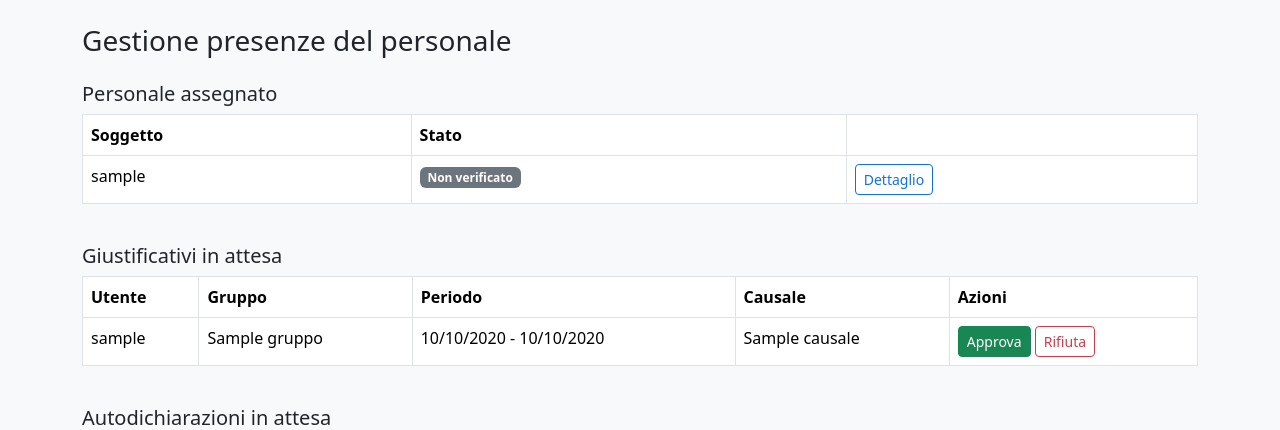
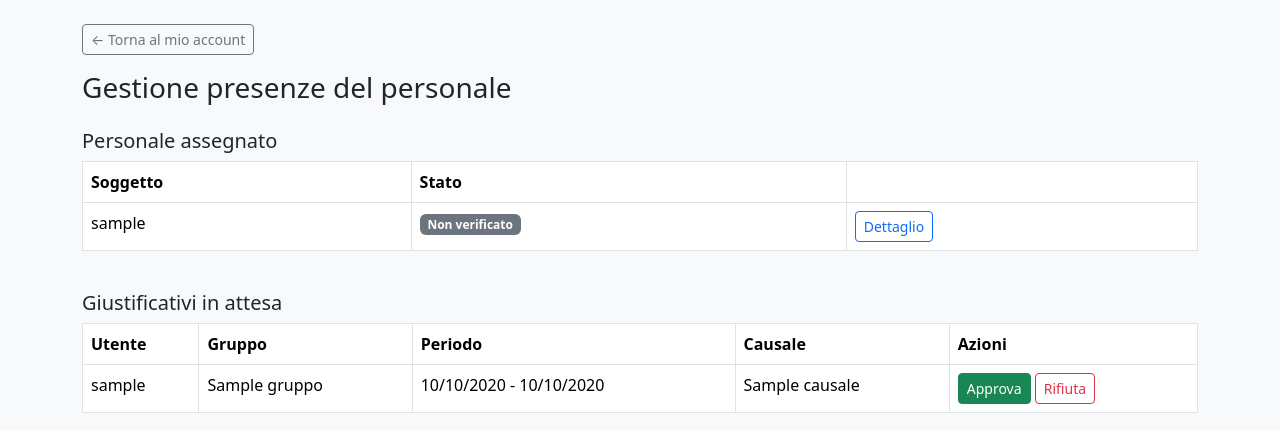
Before and after one commit to gpannullo/controlloaccessi, a Django app: template templates/presenze_qr/referente.html in a window 1280 px wide. Shown: the top 430 px of the page. Run offline with Django 5.2, Linux system fonts and the light colour scheme; the template is opened without the code that fills it: most values are stand-ins (such as "Sample title", 1, 10 or a date in 2020); parts of the project's set-up code (start-up, migrations or seed data) failed here and were passed over; some libraries are stand-ins or nearby versions.

Commit message:
Aggiungi ritorno al mio account nella gestione presenze

```diff
--- a/templates/presenze_qr/referente.html
+++ b/templates/presenze_qr/referente.html
@@ -1,5 +1,16 @@
 {% extends "base.html" %}
 {% block title %}Gestione presenze{% endblock %}
-{% block content %}<div class="container py-4"><h1 class="h3 mb-4">Gestione presenze del personale</h1><h2 class="h5">Personale assegnato</h2><div class="table-responsive mb-4"><table class="table table-bordered"><thead><tr><th>Soggetto</th><th>Stato</th><th></th></tr></thead><tbody>{% for utente in utenti %}<tr><td>{{ utente.get_full_name|default:utente.username }}</td><td>{% if utente.stato_presenza == 'PRE' %}<span class="badge text-bg-success">Presente</span>{% elif utente.stato_presenza == 'ASS' %}<span class="badge text-bg-danger">Assente</span>{% else %}<span class="badge text-bg-secondary">Non verificato</span>{% endif %}</td><td><a class="btn btn-sm btn-outline-primary" href="{% url 'presenze_qr:referente_utente' utente.pk %}">Dettaglio</a></td></tr>{% empty %}<tr><td colspan="3">Nessun soggetto assegnato.</td></tr>{% endfor %}</tbody></table></div>
-<h2 class="h5">Giustificativi in attesa</h2><div class="table-responsive mb-4"><table class="table table-bordered"><thead><tr><th>Utente</th><th>Gruppo</th><th>Periodo</th><th>Causale</th><th>Azioni</th></tr></thead><tbody>{% for item in giustificativi %}<tr><td>{{ item.utente.get_full_name|default:item.utente.username }}</td><td>{{ item.gruppo.nome }}</td><td>{{ item.dal|date:"d/m/Y" }} - {{ item.al|date:"d/m/Y" }}</td><td>{{ item.causale }}</td><td><form method="post" action="{% url 'presenze_qr:gestisci_giustificativo' item.pk %}" class="d-inline">{% csrf_token %}<button name="esito" value="approva" class="btn btn-sm btn-success">Approva</button> <button name="esito" value="rifiuta" class="btn btn-sm btn-outline-danger">Rifiuta</button></form></td></tr>{% empty %}<tr><td colspan="5">Nessun giustificativo in attesa.</td></tr>{% endfor %}</tbody></table></div>
-<h2 class="h5">Autodichiarazioni in attesa</h2><div class="table-responsive"><table class="table table-bordered"><thead><tr><th>Utente</th><th>Gruppo</th><th>Data e ora</th><th>Verso</th><th>Motivazione</th><th>Azioni</th></tr></thead><tbody>{% for item in autodichiarazioni %}<tr><td>{{ item.utente.get_full_name|default:item.utente.username }}</td><td>{{ item.gruppo.nome }}</td><td>{{ item.registrata_il|date:"d/m/Y H:i" }}</td><td>{{ item.get_verso_display }}</td><td>{{ item.motivazione }}</td><td><form method="post" action="{% url 'presenze_qr:approva_autodichiarazione' item.token_approvazione %}" class="d-inline">{% csrf_token %}<button name="esito" value="approva" class="btn btn-sm btn-success">Approva</button> <button name="esito" value="rifiuta" class="btn btn-sm btn-outline-danger">Rifiuta</button></form></td></tr>{% empty %}<tr><td colspan="6">Nessuna autodichiarazione in attesa.</td></tr>{% endfor %}</tbody></table></div></div>{% endblock %}
+{% block content %}
+<div class="container py-4">
+  <a class="btn btn-outline-secondary btn-sm mb-3" href="{% url 'my_account' %}">← Torna al mio account</a>
+  <h1 class="h3 mb-4">Gestione presenze del personale</h1>
+  <h2 class="h5">Personale assegnato</h2>
+  <div class="table-responsive mb-4"><table class="table table-bordered"><thead><tr><th>Soggetto</th><th>Stato</th><th></th></tr></thead><tbody>
+  {% for utente in utenti %}<tr><td>{{ utente.get_full_name|default:utente.username }}</td><td>{% if utente.stato_presenza == 'PRE' %}<span class="badge text-bg-success">Presente</span>{% elif utente.stato_presenza == 'ASS' %}<span class="badge text-bg-danger">Assente</span>{% else %}<span class="badge text-bg-secondary">Non verificato</span>{% endif %}</td><td><a class="btn btn-sm btn-outline-primary" href="{% url 'presenze_qr:referente_utente' utente.pk %}">Dettaglio</a></td></tr>{% empty %}<tr><td colspan="3">Nessun soggetto assegnato.</td></tr>{% endfor %}
+  </tbody></table></div>
+  <h2 class="h5">Giustificativi in attesa</h2>
+  <div class="table-responsive mb-4"><table class="table table-bordered"><thead><tr><th>Utente</th><th>Gruppo</th><th>Periodo</th><th>Causale</th><th>Azioni</th></tr></thead><tbody>{% for item in giustificativi %}<tr><td>{{ item.utente.get_full_name|default:item.utente.username }}</td><td>{{ item.gruppo.nome }}</td><td>{{ item.dal|date:"d/m/Y" }} - {{ item.al|date:"d/m/Y" }}</td><td>{{ item.causale }}</td><td><form method="post" action="{% url 'presenze_qr:gestisci_giustificativo' item.pk %}" class="d-inline">{% csrf_token %}<button name="esito" value="approva" class="btn btn-sm btn-success">Approva</button> <button name="esito" value="rifiuta" class="btn btn-sm btn-outline-danger">Rifiuta</button></form></td></tr>{% empty %}<tr><td colspan="5">Nessun giustificativo in attesa.</td></tr>{% endfor %}</tbody></table></div>
+  <h2 class="h5">Autodichiarazioni in attesa</h2>
+  <div class="table-responsive"><table class="table table-bordered"><thead><tr><th>Utente</th><th>Gruppo</th><th>Data e ora</th><th>Verso</th><th>Motivazione</th><th>Azioni</th></tr></thead><tbody>{% for item in autodichiarazioni %}<tr><td>{{ item.utente.get_full_name|default:item.utente.username }}</td><td>{{ item.gruppo.nome }}</td><td>{{ item.registrata_il|date:"d/m/Y H:i" }}</td><td>{{ item.get_verso_display }}</td><td>{{ item.motivazione }}</td><td><form method="post" action="{% url 'presenze_qr:approva_autodichiarazione' item.token_approvazione %}" class="d-inline">{% csrf_token %}<button name="esito" value="approva" class="btn btn-sm btn-success">Approva</button> <button name="esito" value="rifiuta" class="btn btn-sm btn-outline-danger">Rifiuta</button></form></td></tr>{% empty %}<tr><td colspan="6">Nessuna autodichiarazione in attesa.</td></tr>{% endfor %}</tbody></table></div>
+</div>
+{% endblock %}
```
